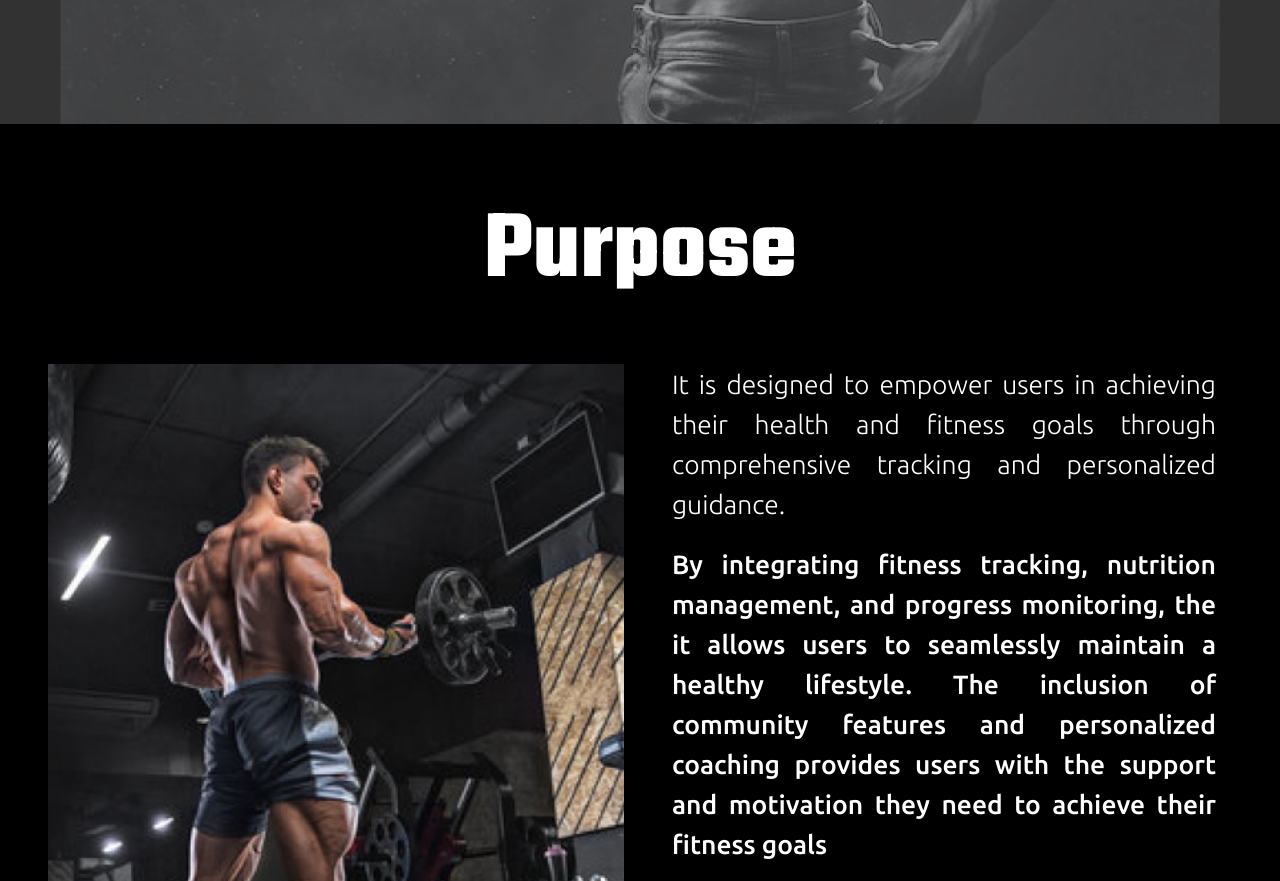
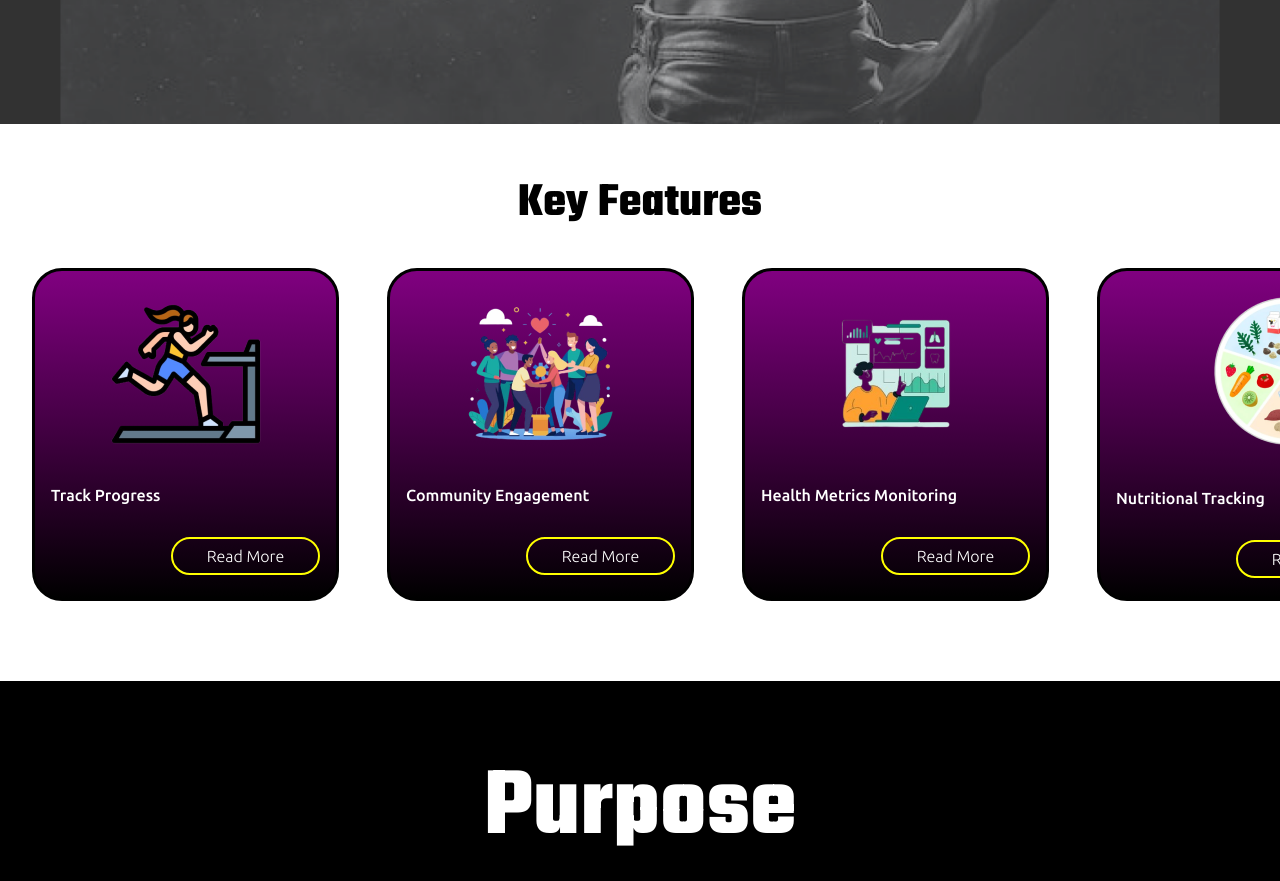
Before and after one commit to AleenaJabeen/Fitness-App, a React (Create React App) app: page /home in a window 1280 px wide. Shown: the part 720-1601 px from the top of the page. Built offline with nearby package versions, Linux system fonts and the light colour scheme.

Commit message:
Features added

```diff
--- a/src/components/HomeComponent/Home.jsx
+++ b/src/components/HomeComponent/Home.jsx
@@ -9,7 +9,7 @@ function Home() {
   return (
     <>
    <HeroSection/>
-   {/* <KeyFeatures/> */}
+   <KeyFeatures/>
   <Purpose/>
   <Testimonials/>
     </>
--- a/src/styles/HomeStyles/KeyFeatures.module.css
+++ b/src/styles/HomeStyles/KeyFeatures.module.css
@@ -14,12 +14,15 @@ text-align: center;
     justify-content: space-between;
     align-items: center;
     overflow-x: scroll;
-    gap: 1rem;
+    gap: 3rem;
+    padding: 2rem;
+    scrollbar-width: none;
 }
 /* feature card styling */
 .featureCard{
-    width: 307px;
-    padding: 1.5rem 1rem;
+    min-width: 307px;
+    height: 333px;
+    padding: 2rem 1rem;
     display: flex;
     justify-content: center;
     align-items: center;
@@ -31,9 +34,9 @@ text-align: center;
     border: 3px solid;
 }
 .featureCard h3{
-font-size: 1.25rem;
+font-size: 1rem;
 font-weight: 500;
-line-height: 1.5rem;
+line-height: 1.25rem;
 text-align: left;
 color: var(--input-border-color);
 align-self: flex-start;
@@ -41,37 +44,15 @@ align-self: flex-start;
 .featureCard button{
 font-size: 1rem;
 font-weight: 300;
-
 align-self: flex-end;
 color: var(--input-border-color);
 background-color: transparent;
-max-width:149px;
-min-height:25px;
+width:149px;
 border-radius: 50px;
 border: 2px solid var(--border-color);
 padding: .5rem 2.1rem;
-scrollbar-width: 0;
-scrollbar-color:transparent transparent;
 }
-/* Webkit browsers */
-::-webkit-scrollbar {
-    width: 0px;
-    height: 0px;
-  }
 
-  ::-webkit-scrollbar-thumb {
-    background-color:transparent;
-
-  }
-
-  ::-webkit-scrollbar-track {
-    background: transparent;
-
-  }
-
-  ::-webkit-scrollbar-thumb:hover {
-    background-color:transparent;
-  }
 
 
 @media (min-width: 768px) and (max-width:992px) {
@@ -82,5 +63,9 @@ scrollbar-color:transparent transparent;
     line-height: 7rem;
     text-align: center;
     }
+    .featureCard h3{
+      font-size: 1.25rem;
+      line-height: 1.5rem;
+      }
 
 }
```
